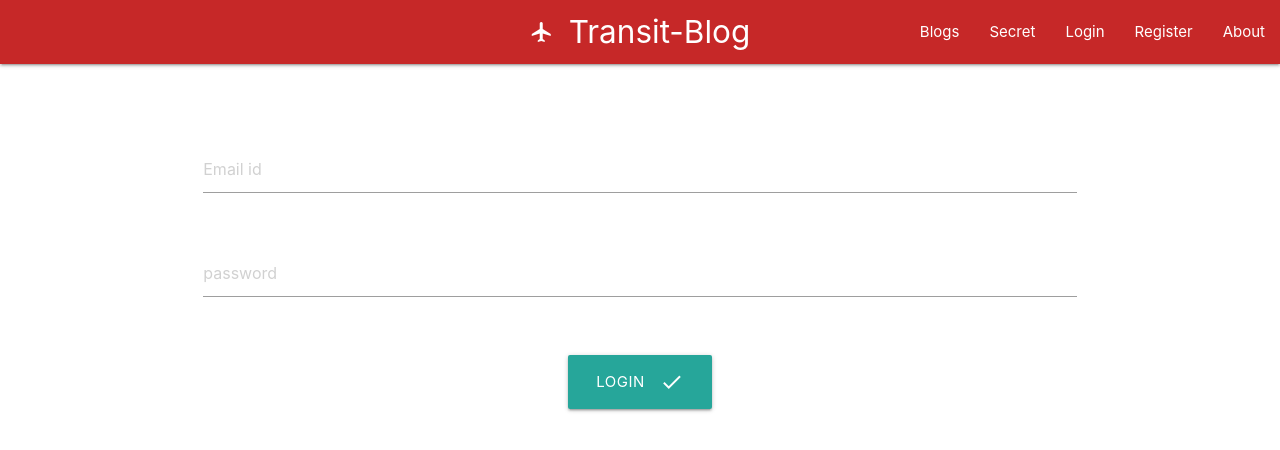
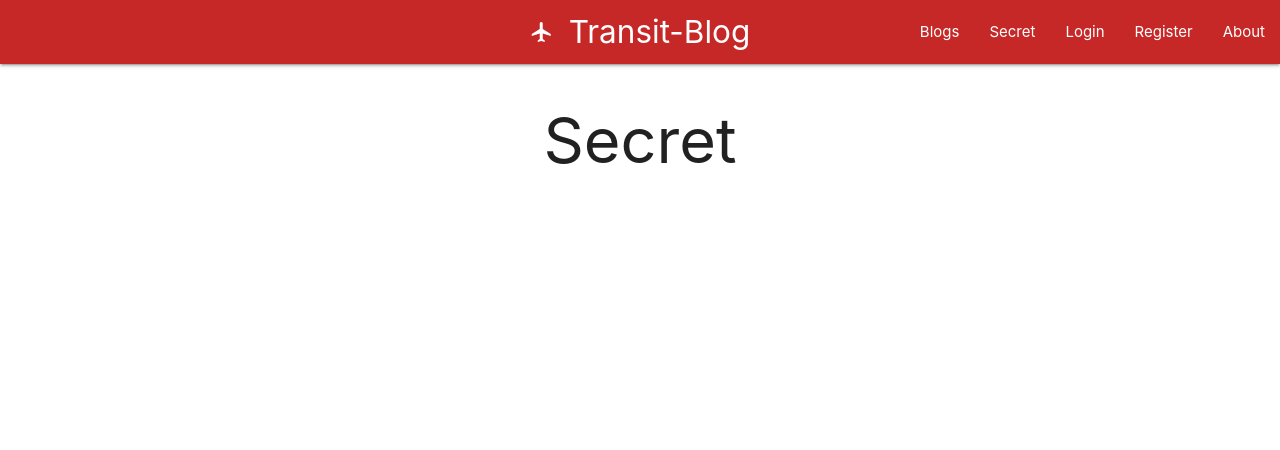
Before and after one commit to doijodeharishamogh/Transitblog-client-customer, a React (Create React App) app: page /secret in a window 1280 px wide. Before the commit this address led to /login. Shown: the top 450 px of the page. Built offline with nearby package versions, Linux system fonts and the light colour scheme; no server answers; sample sign-in values are in the browser's storage.

Commit message:
Made login changes

```diff
--- a/client-app-deploy.yaml
+++ b/client-app-deploy.yaml
@@ -13,6 +13,6 @@ spec:
         app: todo-client-app
     spec:
       containers:
-      - image: doijoy46/todo-client-kubernetes-app:v4
+      - image: doijoy46/csye6225client:v8
         name: container1
         imagePullPolicy: IfNotPresent
--- a/src/components/Blogs.js
+++ b/src/components/Blogs.js
@@ -26,6 +26,7 @@ export class Blogs extends Component {
       method: 'DELETE',
       headers: {
         'Content-Type': 'application/json',
+        'x-auth-token': `${localStorage.getItem('token')}`
       },
     })
       .then((res) => {
--- a/src/components/Comments.js
+++ b/src/components/Comments.js
@@ -31,6 +31,7 @@ export class Comments extends Component {
       method: 'DELETE',
       headers: {
         'Content-Type': 'application/json',
+        'x-auth-token': `${localStorage.getItem('token')}`
       },
     })
       .then((res) => {
--- a/src/components/PrivateRoute.js
+++ b/src/components/PrivateRoute.js
@@ -10,21 +10,18 @@ export default function PrivateRoute(ComponentToProtect) {
         redirect: false,
       };
     }
+
+
+
     componentDidMount() {
-      fetch(process.env.REACT_APP_baseAPIURL+'/checkToken')
-        .then(res => {
-          if (res.status === 200) {
-            this.setState({ redirect: false });
-          } else {
-            const error = new Error(res.error);
-            throw error;
-          }
-        })
-        .catch(err => {
-          console.error(err);
-          this.setState({ redirect: true });
-        });
+      if (localStorage.token) {
+        this.setState({ redirect: false });
+      } else {
+        this.setState({ redirect: true });
+        }
     }
+
+
     render() {
       const { redirect } = this.state;
 
--- a/src/components/addcomment.js
+++ b/src/components/addcomment.js
@@ -27,12 +27,14 @@ export class addcomment extends Component {
         body: JSON.stringify(this.state),
         headers: {
           'Content-Type': 'application/json',
+          'x-auth-token': `${localStorage.getItem('token')}`
         },
       }
     )
       .then((res) => {
         if (res.status === 200) {
-          this.props.history.push('/')
+          window.location.reload(false)
+          //this.props.history.push('/')
         } else {
           console.log(res)
           const error = new Error(res.error)
--- a/src/components/addpost.js
+++ b/src/components/addpost.js
@@ -1,4 +1,5 @@
 import React, { Component } from 'react'
+import axios from 'axios'
 
 export class addpost extends Component {
 
@@ -26,7 +27,8 @@ export class addpost extends Component {
             method: 'POST',
             body: JSON.stringify(this.state),
             headers: {
-              'Content-Type': 'application/json'
+              'Content-Type': 'application/json',
+              'x-auth-token': `${localStorage.getItem('token')}`
             }
           }).then(res => {
             if(res.status === 200){
@@ -39,9 +41,47 @@ export class addpost extends Component {
         }).catch(err => {
             console.error(err);
           });
-    }
+        // const config = {
+        //     headers: {
+        //       'Content-Type': 'application/json',
+        //       'x-auth-token': `${localStorage.getItem('token')}`
+        //     }
+        //   }
 
-    render() {
+        // const body = JSON.stringify(this.state)
+
+        // try{
+        //     const res = await axios.post(process.env.REACT_APP_baseAPIURL+'/api/blogs/addorupdate', body, config)
+        //     window.location.reload(false)
+        // }catch (err) {
+        //     const errors = err.response.data.errors
+        //     if (errors) {
+        //       console.error(err);
+        //       alert('Error logging in please try again');
+        //     }
+        // }
+        //   }
+
+        // return fetch(process.env.REACT_APP_baseAPIURL+'/api/blogs/addorupdate', {
+        //     method: 'POST',
+        //     body: JSON.stringify(this.state),
+        //     headers: {
+        //       'Content-Type': 'application/json'
+        //     }
+        //   }).then(res => {
+        //     if(res.status === 200){
+        //         this.props.history.push('/');
+        //     }else{
+        //         console.log(res)
+        //         const error = new Error(res.error);
+        //         throw error;
+        //     }
+        // }).catch(err => {
+        //     console.error(err);
+        //   });
+        }
+
+    render(){
         return (
             <div>
                 <h4>Add new post</h4>
--- a/src/components/login.js
+++ b/src/components/login.js
@@ -1,5 +1,6 @@
 import React, { Component } from 'react'
 import { Link, Redirect } from 'react-router-dom'
+import axios from 'axios'
 
 export class login extends Component {
 
@@ -12,35 +13,67 @@ export class login extends Component {
         }
     }
 
-
-    handleInputChange = (event) => {
+      handleInputChange = (event) => {
         const { value, name } = event.target;
         this.setState({
           [name]: value
         });
       }
 
-      onSubmit = (event) => {
+      setAuthToken (token){
+        if (token) {
+          axios.defaults.headers.common['x-auth-token'] = token;
+          localStorage.setItem('token',token)
+        } else {
+          delete axios.defaults.headers.common['x-auth-token'];
+        }
+      }
+
+      onSubmit = async (event) => {
         event.preventDefault();
-        fetch(process.env.REACT_APP_baseAPIURL+'/api/auth', {
-          method: 'POST',
-          body: JSON.stringify(this.state),
+        const config = {
           headers: {
             'Content-Type': 'application/json'
           }
-        })
-        .then(res => {
-          if (res.status === 200) {
-            this.props.history.push('/');
-          } else {
-            const error = new Error(res.error);
-            throw error;
+        }
+
+        const body = JSON.stringify(this.state)
+
+        try {
+          const res = await axios.post(process.env.REACT_APP_baseAPIURL+'/api/auth', body, config)
+          this.setAuthToken(res.data.token)
+          this.props.history.push('/')
+        }
+        catch (err) {
+          const errors = err.response.data.errors
+          if (errors) {
+            console.error(err);
+            alert('Error logging in please try again');
           }
-        })
-        .catch(err => {
-          console.error(err);
-          alert('Error logging in please try again');
-        });
+        }
+        // fetch(process.env.REACT_APP_baseAPIURL+'/api/auth', {
+        //   method: 'POST',
+        //   body: JSON.stringify(this.state),
+        //   headers: {
+        //     'Content-Type': 'application/json'
+        //   }
+        // })
+        // .then(res => {
+        //   if (res.status === 200) {
+        //     //localStorage.setItem('token', res.data.token)
+        //     alert("hello")
+        //     console.log(res.data.token)
+        //     alert(res.data.token)
+        //     //this.props.history.push('/');
+        //   } else {
+        //     const error = new Error(res.error);
+        //     throw error;
+        //   }
+        // })
+        // .catch(err => {
+        //   console.error(err);
+        //   alert('Error logging in please try again');
+        // });
       }
 
     render() {
```
Also changed, not shown: 2 other files (tests, documents, lock files or other folders).
